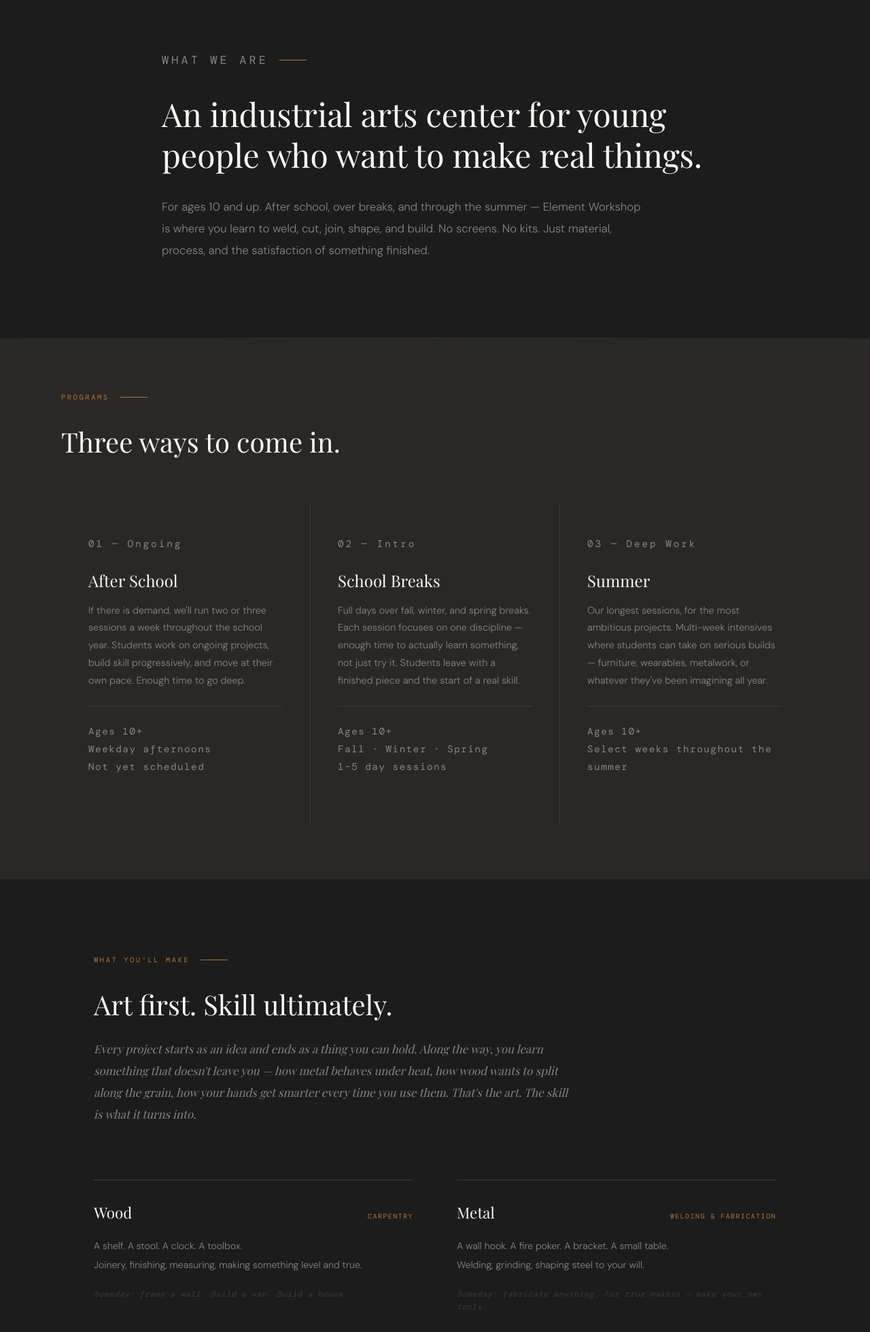
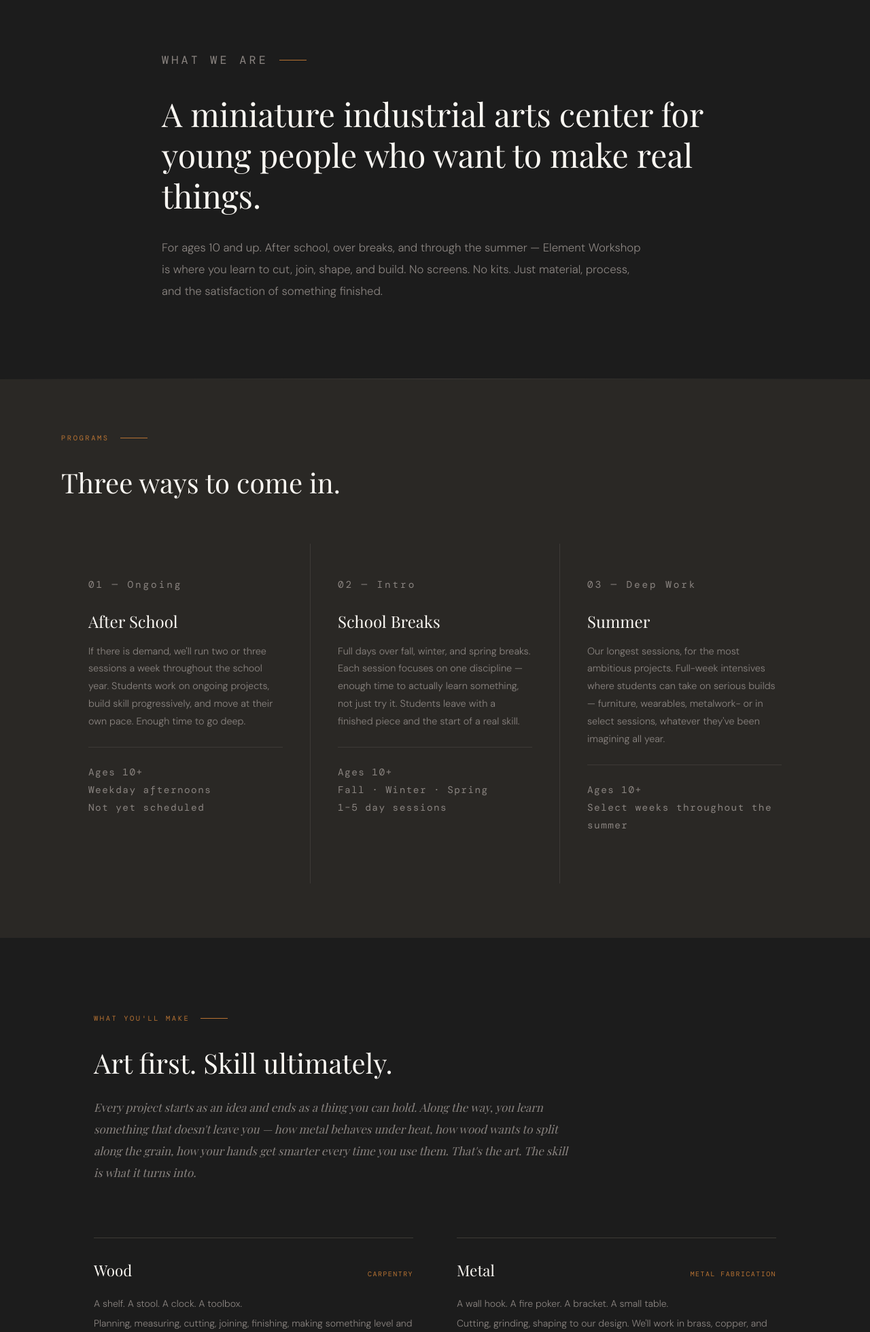
Before and after one commit to mira-cho/Element, a plain HTML site: page index.html in a window 1280 px wide. Shown: the part 840-2800 px from the top of the page at 68% size. Drawn offline with nearby package versions, Linux system fonts and the light colour scheme; a web font is replaced by a local one.

Commit message:
Update index.html

```diff
--- a/index.html
+++ b/index.html
@@ -743,7 +743,7 @@ footer {
   <div class="hero-texture"></div>
   <p class="hero-label">Element Workshop — Oakland, CA</p>
   <h1>Work with your hands.<br>Know your materials.</h1>
-  <p class="hero-sub"><em>Metal from the earth. Wood from the forest. Fire to shape them both.</em></p>
+  <p class="hero-sub"><em>Metal from the earth. Wood from the living trees. Fire to shape them. We teach the skills and materials, season by season.</em></p>
   <div class="hero-actions">
     <a href="#enroll" class="btn-primary">Enroll Now</a>
     <a href="#programs" class="btn-ghost">See Programs</a>
@@ -755,8 +755,8 @@ footer {
 <!-- INTRO -->
 <section class="intro">
   <p class="section-label">What We Are</p>
-  <h2>An industrial arts center for young people who want to make real things.</h2>
-  <p>For ages 10 and up. After school, over breaks, and through the summer — Element Workshop is where you learn to weld, cut, join, shape, and build. No screens. No kits. Just material, process, and the satisfaction of something finished.</p>
+  <h2>A miniature industrial arts center for young people who want to make real things.</h2>
+  <p>For ages 10 and up. After school, over breaks, and through the summer — Element Workshop is where you learn to cut, join, shape, and build. No screens. No kits. Just material, process, and the satisfaction of something finished.</p>
 </section>
 
 <div class="rule"></div>
@@ -795,7 +795,7 @@ footer {
       <div class="program-card">
         <p class="program-index">03 — Deep Work</p>
         <h3>Summer</h3>
-        <p>Our longest sessions, for the most ambitious projects. Multi-week intensives where students can take on serious builds — furniture, wearables, metalwork, or whatever they've been imagining all year.</p>
+        <p>Our longest sessions, for the most ambitious projects. Full-week intensives where students can take on serious builds — furniture, wearables, metalwork- or in select sessions, whatever they've been imagining all year.</p>
         <p class="program-detail">
           Ages 10+<br>
           Select weeks throughout the summer
@@ -823,19 +823,19 @@ footer {
       </div>
       <p class="projects-list">
         A shelf. A stool. A clock. A toolbox.<br>
-        Joinery, finishing, measuring, making something level and true.
+        Planning, measuring, cutting, joining, finishing, making something level and solid.
       </p>
-      <p class="horizon">Someday: frame a wall. Build a van. Build a house.</p>
+      <p class="horizon">Someday: Fix a garden box. Build a van. Build a house.</p>
     </div>
 
     <div class="discipline">
       <div class="discipline-meta">
         <h3>Metal</h3>
-        <span class="discipline-tag">Welding & Fabrication</span>
+        <span class="discipline-tag">Metal Fabrication</span>
       </div>
       <p class="projects-list">
         A wall hook. A fire poker. A bracket. A small table.<br>
-        Welding, grinding, shaping steel to your will.
+        Cutting, grinding, shaping to our design. We'll work in brass, copper, and steel.
       </p>
       <p class="horizon">Someday: fabricate anything. For true makers — make your own tools.</p>
     </div>
@@ -858,7 +858,7 @@ footer {
         <span class="discipline-tag">Build Anything</span>
       </div>
       <p class="projects-list">
-        A copper and wood lamp. A tiled tray. Something no one has made before.<br>
+        A copper and wood light. A tiled mosaic tray. Something no one has made before.<br>
         Combine what you know. Solve problems you invent.
       </p>
       <p class="horizon">This is where self-reliance lives. Build anything. Fix anything.</p>
```
